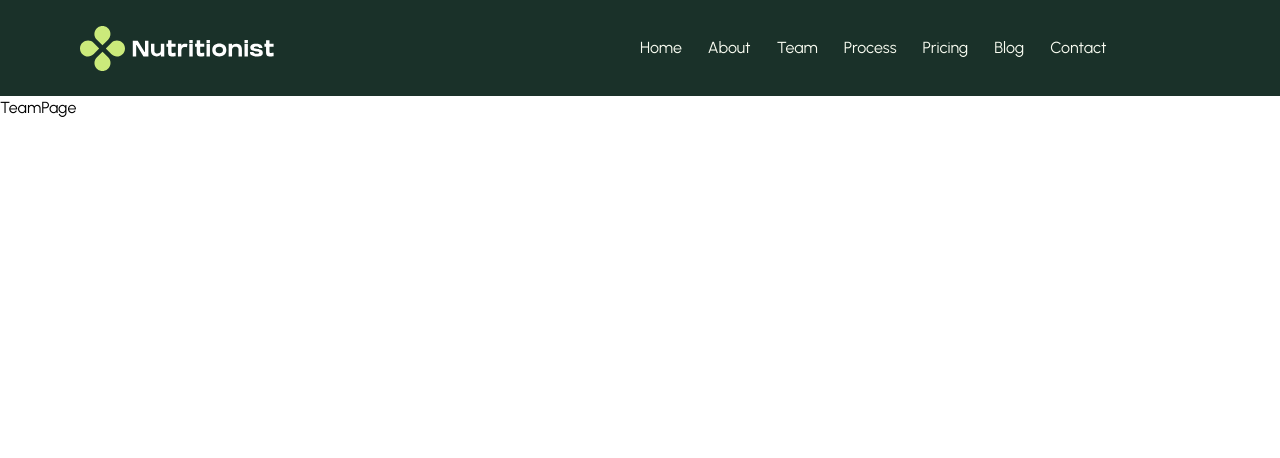
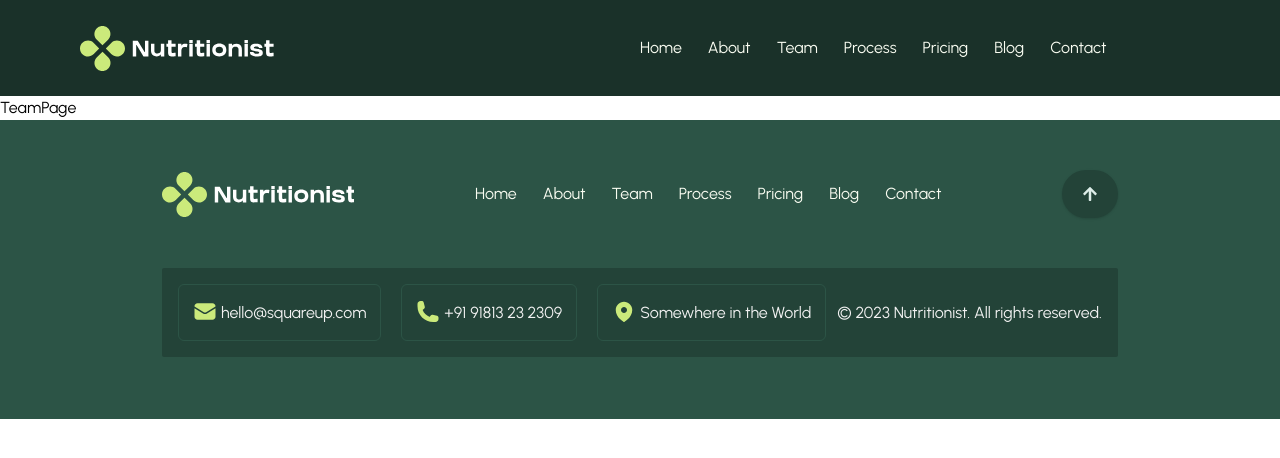
Before and after one commit to DosSantosDev2022/Nutritionist---Website, a React (Vite) app: page /team in a window 1280 px wide. Shown: the top 458 px of the page. Built offline with nearby package versions, Linux system fonts and the light colour scheme.

Commit message:
feat: criando footer da aplicação

```diff
--- a/src/App.tsx
+++ b/src/App.tsx
@@ -1,11 +1,13 @@
 import { Outlet } from 'react-router-dom'
 import { Header } from './components/layout/header'
+import { Footer } from './components/layout/footer'
 
 function App() {
   return (
     <div>
       <Header />
       <Outlet />
+      <Footer />
     </div>
   )
 }
--- /dev/null
+++ b/src/components/icons/email.tsx
@@ -0,0 +1,20 @@
+export function EmailIcon() {
+  return (
+    <svg
+      xmlns="http://www.w3.org/2000/svg"
+      width="24"
+      height="25"
+      viewBox="0 0 24 25"
+      fill="none"
+    >
+      <path
+        d="M1.5 9.1691V17.75C1.5 19.4069 2.84315 20.75 4.5 20.75H19.5C21.1569 20.75 22.5 19.4069 22.5 17.75V9.1691L13.5723 14.6631C12.6081 15.2564 11.3919 15.2564 10.4277 14.6631L1.5 9.1691Z"
+        fill="#CBEA7B"
+      />
+      <path
+        d="M22.5 7.40783V7.25C22.5 5.59315 21.1569 4.25 19.5 4.25H4.5C2.84315 4.25 1.5 5.59315 1.5 7.25V7.40783L11.2139 13.3856C11.696 13.6823 12.304 13.6823 12.7861 13.3856L22.5 7.40783Z"
+        fill="#CBEA7B"
+      />
+    </svg>
+  )
+}
--- /dev/null
+++ b/src/components/icons/map.tsx
@@ -0,0 +1,18 @@
+export function LocalIcon() {
+  return (
+    <svg
+      xmlns="http://www.w3.org/2000/svg"
+      width="24"
+      height="25"
+      viewBox="0 0 24 25"
+      fill="none"
+    >
+      <path
+        fillRule="evenodd"
+        clipRule="evenodd"
+        d="M11.5397 22.851C11.57 22.8685 11.5937 22.8821 11.6105 22.8915L11.6384 22.9071C11.8613 23.0294 12.1378 23.0285 12.3608 22.9075L12.3895 22.8915C12.4063 22.8821 12.43 22.8685 12.4603 22.851C12.5207 22.816 12.607 22.765 12.7155 22.6982C12.9325 22.5646 13.2388 22.3676 13.6046 22.1091C14.3351 21.5931 15.3097 20.8274 16.2865 19.8273C18.2307 17.8368 20.25 14.8462 20.25 11C20.25 6.44365 16.5563 2.75 12 2.75C7.44365 2.75 3.75 6.44365 3.75 11C3.75 14.8462 5.76932 17.8368 7.71346 19.8273C8.69025 20.8274 9.66491 21.5931 10.3954 22.1091C10.7612 22.3676 11.0675 22.5646 11.2845 22.6982C11.393 22.765 11.4793 22.816 11.5397 22.851ZM12 14C13.6569 14 15 12.6569 15 11C15 9.34315 13.6569 8 12 8C10.3431 8 9 9.34315 9 11C9 12.6569 10.3431 14 12 14Z"
+        fill="#CBEA7B"
+      />
+    </svg>
+  )
+}
--- /dev/null
+++ b/src/components/icons/phone.tsx
@@ -0,0 +1,18 @@
+export function PhoneIcon() {
+  return (
+    <svg
+      xmlns="http://www.w3.org/2000/svg"
+      width="24"
+      height="25"
+      viewBox="0 0 24 25"
+      fill="none"
+    >
+      <path
+        fillRule="evenodd"
+        clipRule="evenodd"
+        d="M1.5 5C1.5 3.34315 2.84315 2 4.5 2H5.87163C6.732 2 7.48197 2.58556 7.69064 3.42025L8.79644 7.84343C8.97941 8.5753 8.70594 9.34555 8.10242 9.79818L6.8088 10.7684C6.67447 10.8691 6.64527 11.0167 6.683 11.1197C7.81851 14.2195 10.2805 16.6815 13.3803 17.817C13.4833 17.8547 13.6309 17.8255 13.7316 17.6912L14.7018 16.3976C15.1545 15.7941 15.9247 15.5206 16.6566 15.7036L21.0798 16.8094C21.9144 17.018 22.5 17.768 22.5 18.6284V20C22.5 21.6569 21.1569 23 19.5 23H17.25C8.55151 23 1.5 15.9485 1.5 7.25V5Z"
+        fill="#CBEA7B"
+      />
+    </svg>
+  )
+}
--- /dev/null
+++ b/src/components/layout/footer.tsx
@@ -0,0 +1,51 @@
+import { FaArrowUp } from 'react-icons/fa'
+import { Button } from '../button'
+import { Logo } from '../logo'
+import { Navigation } from './navigation'
+import { EmailIcon } from '../icons/email'
+import { PhoneIcon } from '../icons/phone'
+import { LocalIcon } from '../icons/map'
+
+export function Footer() {
+  return (
+    <footer className="w-full px-[162px] py-[50px] bg-DarkGreen_500 h-[299px] flex flex-col gap-[50px]  ">
+      <div className="flex items-center justify-between w-full">
+        <Logo height={45} width={260} />
+        <Navigation className="items-center flex justify-center" />
+
+        <div className="flex gap-1 items-center">
+          <Button variant="action2" className="rounded-full">
+            <FaArrowUp />
+          </Button>
+        </div>
+      </div>
+      <div className="bg-DarkGreen_600 p-4 flex justify-between items-center rounded-sm">
+        <div className="flex items-center gap-5">
+          <div className="p-[14px] border border-DarkGreen_500 rounded-md ">
+            <span className="text-GreyShades_200 text-md font-normal leading-[27px] flex gap-1 ">
+              <EmailIcon />
+              hello@squareup.com
+            </span>
+          </div>
+          <div className="p-[14px] border border-DarkGreen_500 rounded-md ">
+            <span className="text-GreyShades_200 text-md font-normal leading-[27px] flex gap-1 ">
+              <PhoneIcon />
+              +91 91813 23 2309
+            </span>
+          </div>
+          <div className="p-[14px] border border-DarkGreen_500 rounded-md ">
+            <span className="text-GreyShades_200 text-md font-normal leading-[27px] flex gap-1 ">
+              <LocalIcon />
+              Somewhere in the World
+            </span>
+          </div>
+        </div>
+        <div className="flex items-center">
+          <span className="text-GreyShades_200 text-md font-normal leading-[27px] ">
+            © 2023 Nutritionist. All rights reserved.
+          </span>
+        </div>
+      </div>
+    </footer>
+  )
+}
--- a/src/components/layout/header.tsx
+++ b/src/components/layout/header.tsx
@@ -13,7 +13,7 @@ export function Header() {
   return (
     <header className="bg-DarkGreen_700 w-full flex flex-col lg:flex-row items-center justify-between lg:h-24 lg:px-20 px-4 lg:py-4 py-5">
       <div className="flex items-center justify-between w-full">
-        <Logo />
+        <Logo width={195} height={45} />
         <button onClick={handleMobileMenu} type="button" className="lg:hidden">
           {isOpen ? (
             <AiOutlineClose size={50} className="text-GreenShades_700 " />
--- a/src/components/logo.tsx
+++ b/src/components/logo.tsx
@@ -1,6 +1,16 @@
-export function Logo() {
+interface LogoProps {
+  width: number
+  height: number
+}
+
+export function Logo({ height, width }: LogoProps) {
   return (
-    <svg xmlns="http://www.w3.org/2000/svg" width={195} height={45} fill="none">
+    <svg
+      xmlns="http://www.w3.org/2000/svg"
+      width={width}
+      height={height}
+      fill="none"
+    >
       <path
         fill="#CBEA7B"
         d="M16.899 13.75C11.746 8.737 15.295 0 22.484 0c7.188 0 10.737 8.737 5.585 13.75l-5.585 5.434-5.585-5.434ZM16.93 31.25C11.78 36.263 15.329 45 22.517 45c7.189 0 10.738-8.737 5.586-13.75l-5.586-5.434-5.585 5.434ZM13.75 28.101C8.737 33.254 0 29.705 0 22.516c0-7.188 8.737-10.737 13.75-5.585l5.434 5.585-5.434 5.585ZM31.25 28.07C36.263 33.22 45 29.671 45 22.483c0-7.189-8.737-10.738-13.75-5.586l-5.434 5.586 5.434 5.585Z"
```
